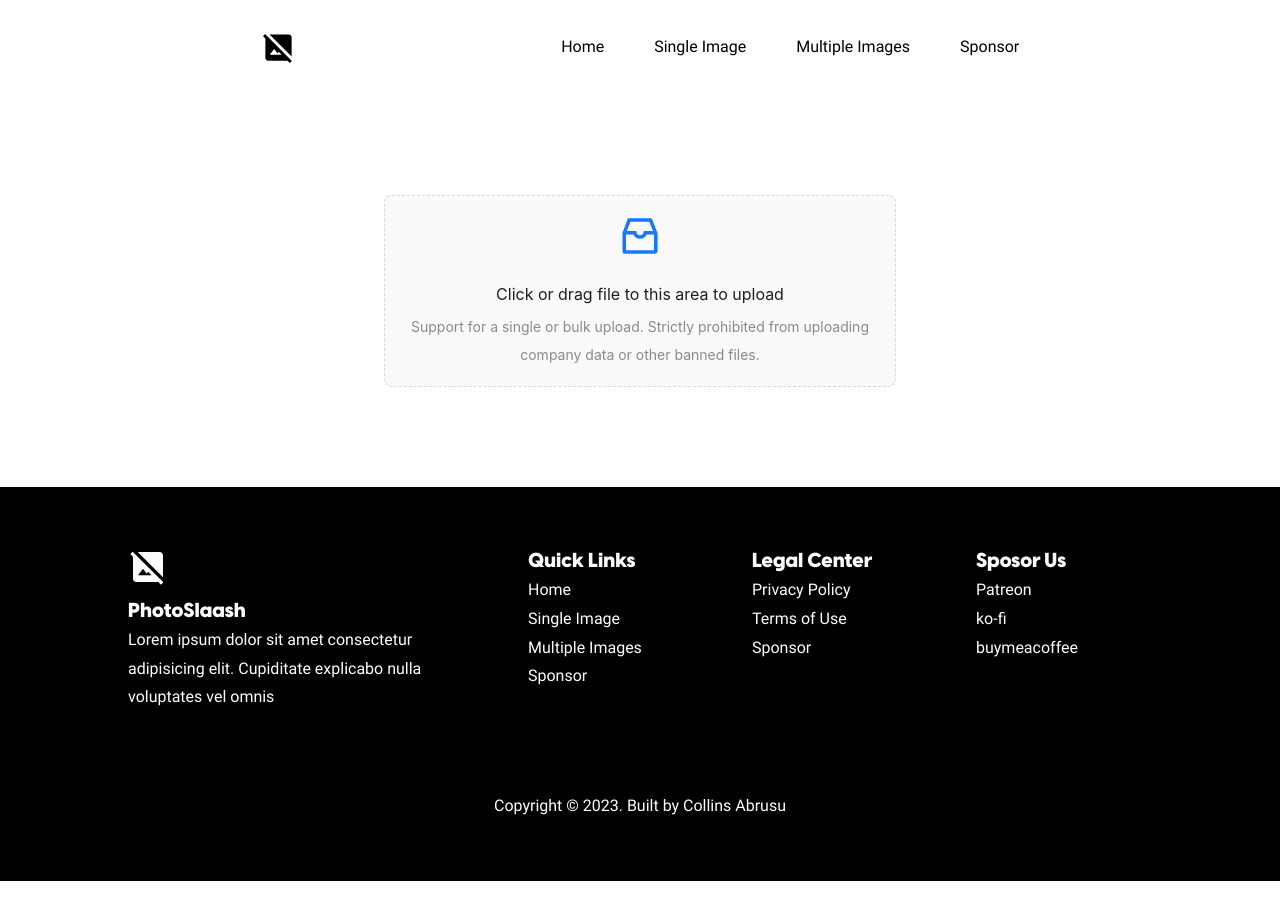
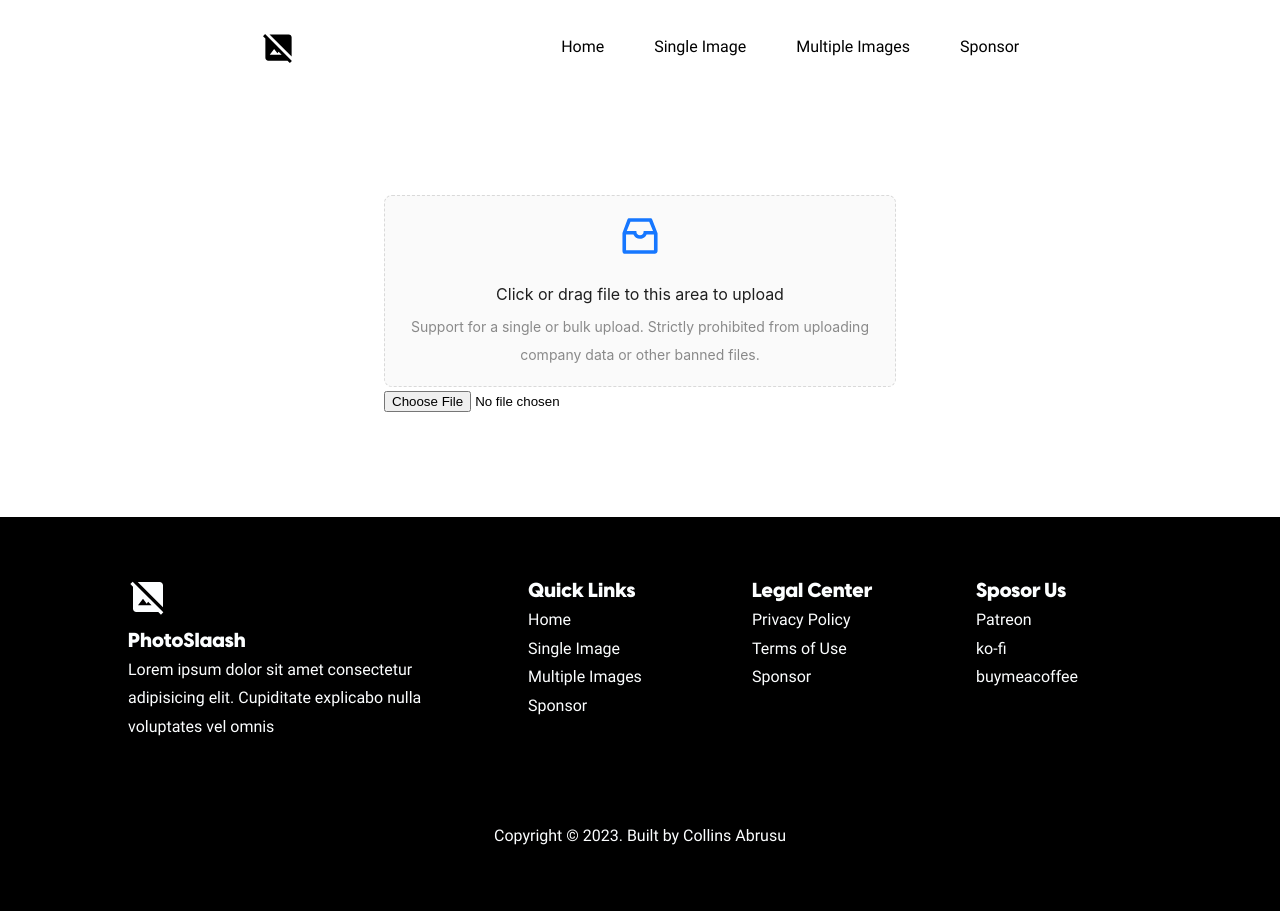
Before and after one commit to abrusu-collins/photoslaash, a Next.js app: page /single in a window 1280 px wide. Before the commit the page ends 881 px from the top, so only its background shows below. Built offline with nearby package versions, Linux system fonts and the light colour scheme.

Commit message:
beautiful scences

```diff
--- a/src/pages/single.js
+++ b/src/pages/single.js
@@ -6,7 +6,7 @@ const { Dragger } = Upload;
 const props = {
   name: "file",
   multiple: true,
-    action: "https://photoslaash.vercel.app/",
+  // action: "https://photoslaash.vercel.app/",
   onChange(info) {
     const { status } = info.file;
     if (status !== "uploading") {
@@ -28,7 +28,7 @@ const props = {
           } else {
             const data = window.URL.createObjectURL(result);
             const link = document.createElement("a");
-            link.href = result;
+            link.href = data;
             link.download = `${info.file.name}`;
             document.body.appendChild(link);
             link.click();
@@ -66,8 +66,50 @@ function single() {
           uploading company data or other banned files.
         </p>
       </Dragger>
+      <input
+        type="file"
+        id="file"
+        accept="image/*"
+        onChange={(e) => {
+          const currentFile = e.target.files[0];
+          new Compressor(currentFile, {
+            quality: 0.6,
+
+            // The compression process is asynchronous,
+            // which means you have to access the `result` in the `success` hook function.
+            success(result) {
+              if (window.navigator && window.navigator.msSaveOrOpenBlob) {
+                return window.navigator.msSaveOrOpenBlob(result);
+              } else {
+                const data = window.URL.createObjectURL(result);
+                const link = document.createElement("a");
+                link.href = data;
+                link.download = `${"image"}`;
+                document.body.appendChild(link);
+                link.click();
+              }
+
+              console.log("Upload success");
+              //   });
+            },
+            error(err) {
+              console.log(err.message);
+            },
+          });
+        }}
+      ></input>
     </div>
   );
 }
 
 export default single;
+
+// import * as React from "react";
+// import { value, FileUploader } from "baseui/file-uploader";
+
+// export default () => {
+//   const [errorMessage, setErrorMessage] = React.useState(
+//     ""
+//   );
+//   return <FileUploader errorMessage={errorMessage} />;
+// }
```
